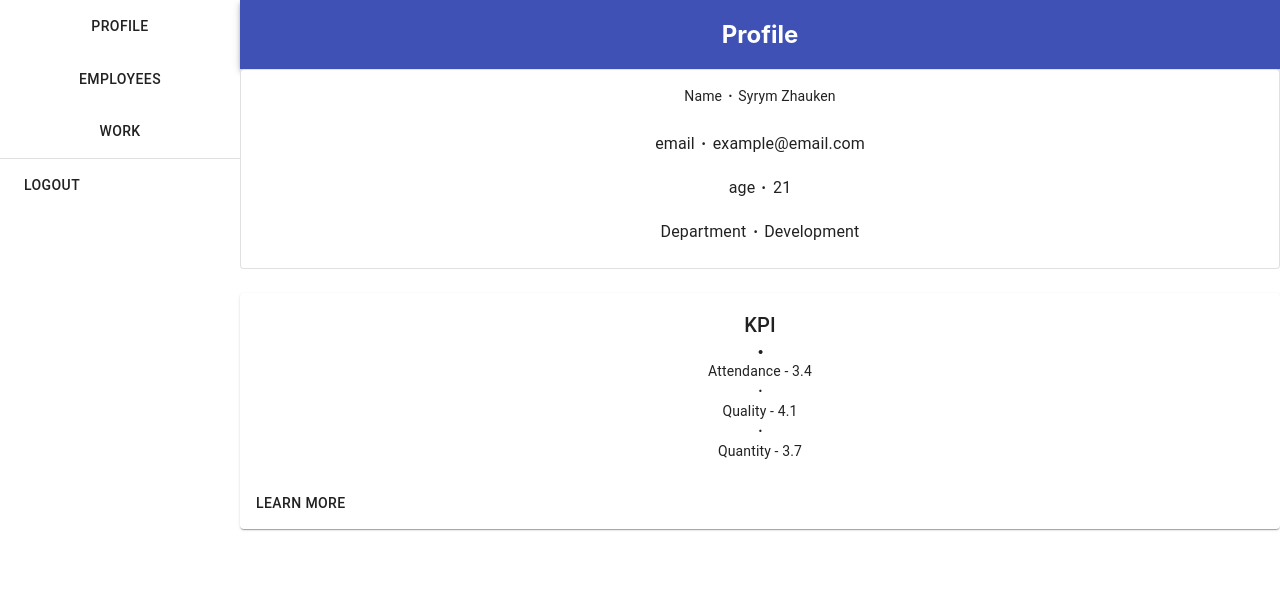
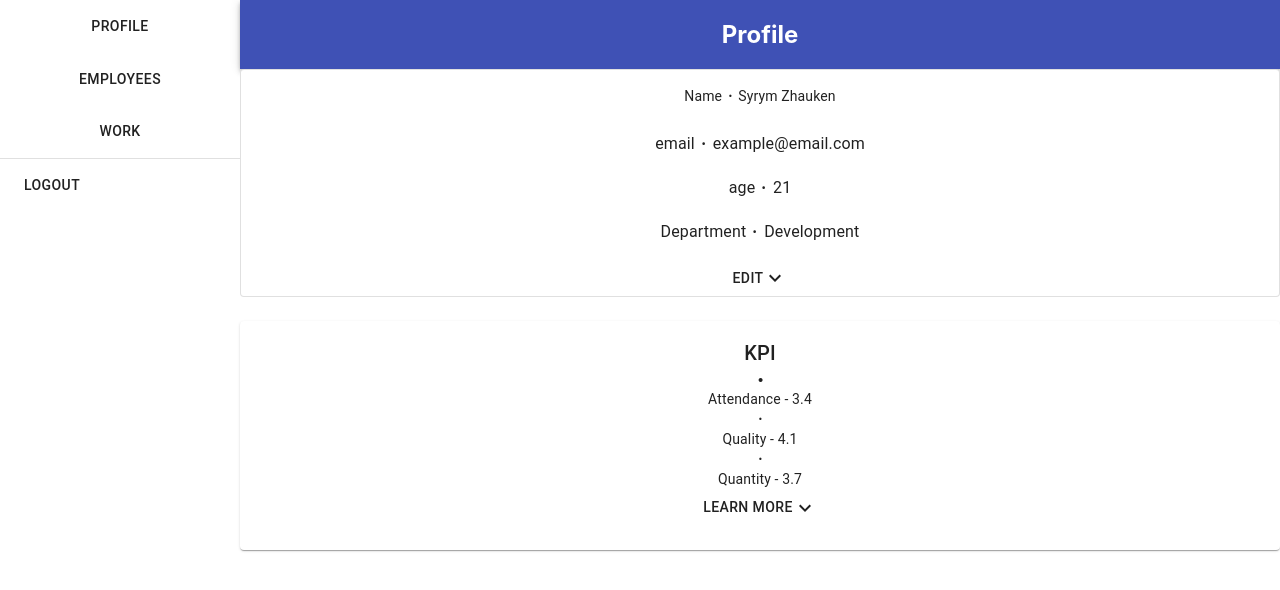
Before and after one commit to s-awaken/final-project, a React (Create React App) app in the folder react-front-end/: page / in a window 1280 px wide. Both pictures are taken after typing "name@example.com", "Sample123" into the empty fields and a click on the button "SIGN IN". Shown: the top 590 px of the page. Built offline with nearby package versions, Linux system fonts and the light colour scheme.

Commit message:
minor changes

```diff
--- /dev/null
+++ b/react-front-end/src/components/Popup/EditProfile.jsx
@@ -0,0 +1,35 @@
+import React from 'react'
+
+import { makeStyles } from '@material-ui/core/styles';
+
+import Container from '@material-ui/core/Container'
+import Input from '@material-ui/core/Input'
+import Divider from '@material-ui/core/Divider';
+import Typography from '@material-ui/core/Typography';
+import Button from '@material-ui/core/Button'
+
+
+const useStyles = makeStyles((theme) => ({
+  root: {
+    width: '100%',
+    maxWidth: '36ch',
+    backgroundColor: theme.palette.background.paper,
+  },
+  inline: {
+    display: 'inline',
+  },
+}));
+
+export default function EmployeesContainer(props) {
+  const classes = useStyles()
+  return (
+    <Container maxWidth="sm">
+      <form>
+        <Input defaultValue={props.name}/>
+        <Input defaultValue={props.department} />
+        <Input defaultValue={props.email} />
+        <Button>Submit Changes</Button>
+      </form>
+    </Container>
+  )
+}
--- a/react-front-end/src/components/containers/profile.jsx
+++ b/react-front-end/src/components/containers/profile.jsx
@@ -6,8 +6,13 @@ import CardContent from '@material-ui/core/CardContent';
 import Button from '@material-ui/core/Button';
 import Typography from '@material-ui/core/Typography';
 import Grid from '@material-ui/core/Grid'
+import Collapse from '@material-ui/core/Collapse';
+import ExpandLess from '@material-ui/icons/ExpandLess';
+import ExpandMore from '@material-ui/icons/ExpandMore';
 
 import Avatar from '@material-ui/core/Avatar'
+
+import EditProfile from '../Popup/EditProfile'
 
 const useStyles = makeStyles({
   root: {
@@ -26,12 +31,17 @@ const useStyles = makeStyles({
   },
 });
 
-export default function OutlinedCard() {
+export default function ProfileContainer(props) {
   const classes = useStyles();
   const bull = <span className={classes.bullet}>•</span>;
 
-  const onLearnMore = (event) => {
-    event.preventDefault();
+  const [openEdit, setOpenEdit] = React.useState(false);
+  const [openLearnMore, setOpenLearnMore] = React.useState(false)
+  const onEdit = () => {
+    setOpenEdit(!openEdit);
+  };
+  const onLearnMore = () => {
+    setOpenLearnMore(!openLearnMore)
   }
   return (
     <div>
@@ -40,7 +50,7 @@ export default function OutlinedCard() {
           <Card className={classes.root} variant="outlined">
             <CardContent>
               <Typography className={classes.title} color="textPrimary" gutterBottom>
-                Name {bull} Syrym Zhauken
+                Name {bull} {props.generalInfo.name}
               </Typography>
               <br/>
               <Typography color="textPrimary">
@@ -52,9 +62,19 @@ export default function OutlinedCard() {
               </Typography>
               <br/>
               <Typography color="textPrimary">
-                Department {bull} Development
+                Department {bull} {props.generalInfo.department}
               </Typography>
             </CardContent>
+            <Button onClick={onEdit}>Edit
+             {openEdit ? <ExpandLess /> : <ExpandMore />}
+            </Button>
+            <Collapse in={openEdit} timeout="auto" unmountOnExit>
+              <EditProfile
+                name={props.generalInfo.name}
+                department={props.generalInfo.department}
+                email={"example@email.com"}
+              />
+            </Collapse>
           </Card>
         </Grid>
         <Grid item xs={12}>
@@ -74,12 +94,14 @@ export default function OutlinedCard() {
                 {bull}
                 <br />
                 Quantity - 3.7
+              </Typography>
+              <Button onClick={onLearnMore}>Learn More
+              {openLearnMore? <ExpandLess /> : <ExpandMore />}
+              </Button>
+              <Collapse on={openLearnMore} timeout="auto" unmountOnExit>
 
-              </Typography>
+              </Collapse>
             </CardContent>
-            <CardActions>
-              <Button onClick={onLearnMore}>Learn More</Button>
-            </CardActions>
           </Card>
         </Grid>
       </Grid>
```
Also changed, not shown: react-front-end/src/components/Popup/LearnMoreProfile.jsx (added, +30 -0 lines).
